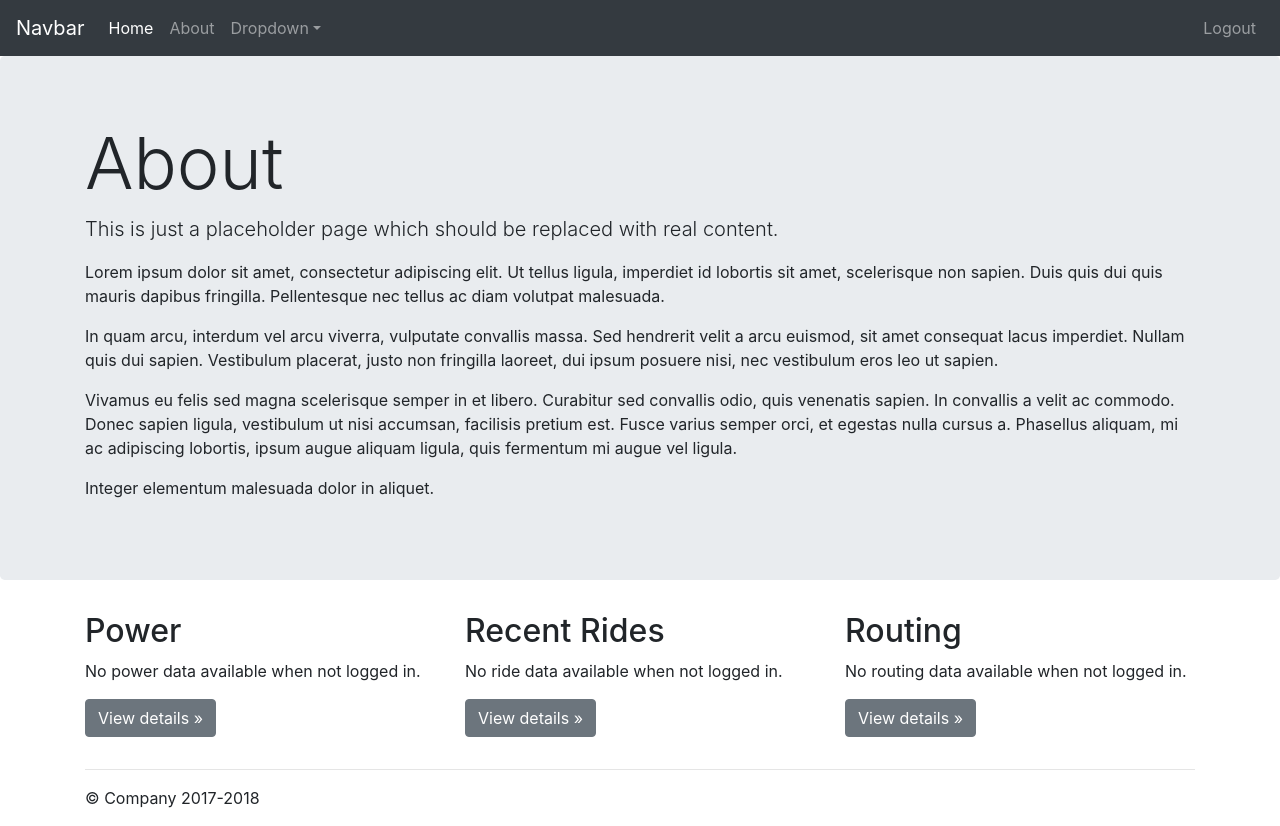
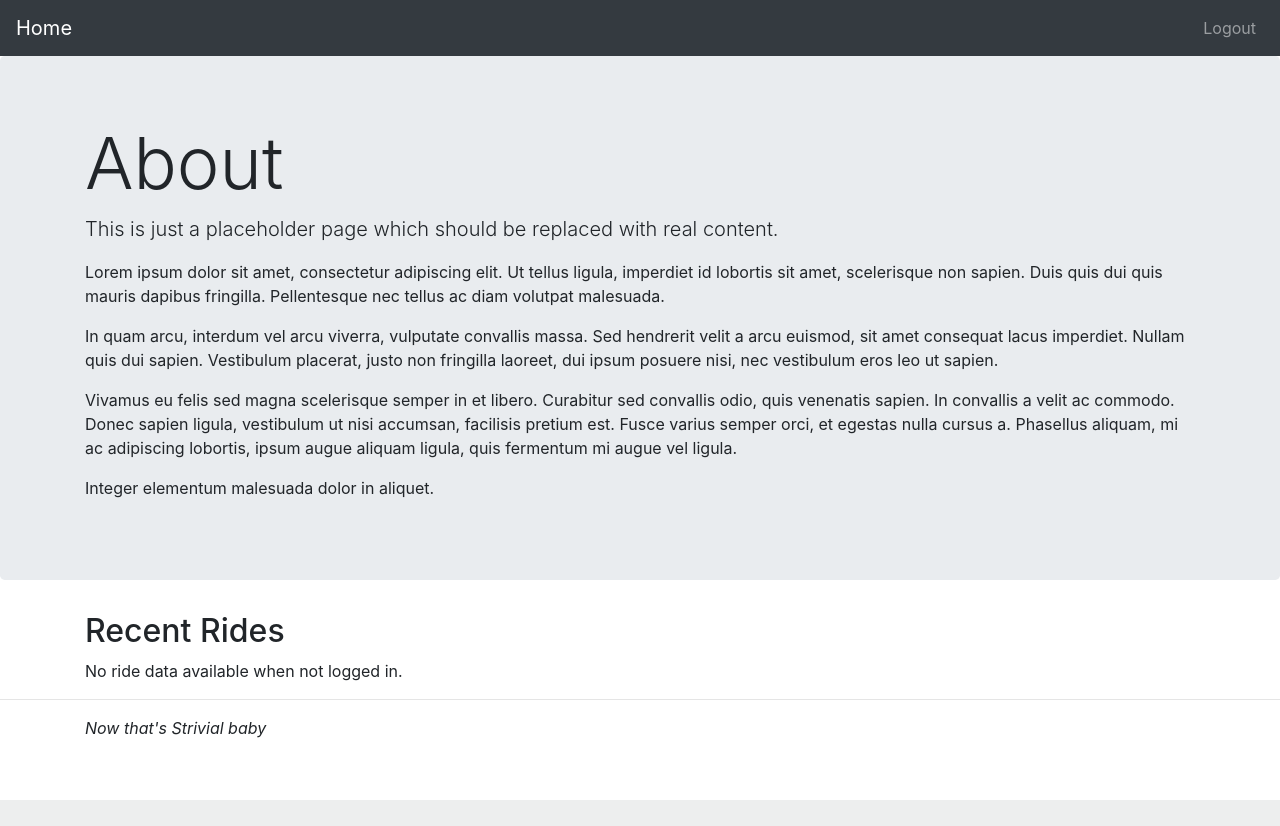
Before and after one commit to watsosc/strivial, a Flask app: page /about in a window 1280 px wide. After the commit the page ends 800 px from the top, so only its background shows below. Run offline with Flask 2, Linux system fonts and the light colour scheme; parts of the project's set-up code (start-up, migrations or seed data) failed here and were passed over; some libraries are stand-ins or nearby versions.

Commit message:
updating appearance, clearing out some ugly code

```diff
--- a/strivial/blueprints/strava_rides.py
+++ b/strivial/blueprints/strava_rides.py
@@ -1,4 +1,4 @@
-from flask import Blueprint, render_template, request
+from flask import Blueprint, render_template, request, redirect, url_for
 from flask import current_app as app
 
 from strivial.services import user_service, athlete_service, activity_service
@@ -26,9 +26,10 @@ def load_rides():
         date_string = latest_activity_date.replace(microsecond=0).isoformat()
         app.strava.load_activities(start_date=date_string)
         last_five_activities = activity_service.get_last_activities_minimal(5)
+
         return render_template('pages/main.load.html',
                                logged_in=user_has_valid_token,
                                athlete_name=athlete_service.get_athlete_name(username),
                                last_activities=last_five_activities)
     else:
-        return render_template('pages/main.auth.html', logged_in=user_has_valid_token)
+        return redirect(url_for('home'))
--- a/strivial/services/athlete_service.py
+++ b/strivial/services/athlete_service.py
@@ -37,7 +37,6 @@ def create_athlete(athlete_stream):
 # pulls the athlete's name out of an Athlete object
 def get_athlete_name(username):
     athlete = get_athlete(username)
-    logging.debug(athlete)
     if athlete is not None:
         name = "{0} {1}".format(athlete.first_name, athlete.last_name)
         return name
--- a/strivial/templates/layouts/main.html
+++ b/strivial/templates/layouts/main.html
@@ -18,28 +18,12 @@
   <body>
 
     <nav class="navbar navbar-expand-md navbar-dark fixed-top bg-dark">
-      <a class="navbar-brand" href="#">Navbar</a>
+      <a class="navbar-brand" href="#">Home</a>
       <button class="navbar-toggler" type="button" data-toggle="collapse" data-target="#navbarsExampleDefault" aria-controls="navbarsExampleDefault" aria-expanded="false" aria-label="Toggle navigation">
         <span class="navbar-toggler-icon"></span>
       </button>
 
       <div class="collapse navbar-collapse" id="navbarsExampleDefault">
-        <ul class="navbar-nav mr-auto">
-          <li class="nav-item active">
-            <a class="nav-link" href="{{ url_for('auth.home') }}">Home <span class="sr-only">(current)</span></a>
-          </li>
-          <li class="nav-item">
-            <a class="nav-link" href="{{ url_for('about.about') }}">About</a>
-          </li>
-          <li class="nav-item dropdown">
-            <a class="nav-link dropdown-toggle" href="http://example.com" id="dropdown01" data-toggle="dropdown" aria-haspopup="true" aria-expanded="false">Dropdown</a>
-            <div class="dropdown-menu" aria-labelledby="dropdown01">
-              <a class="dropdown-item" href="#">Action</a>
-              <a class="dropdown-item" href="#">Another action</a>
-              <a class="dropdown-item" href="#">Something else here</a>
-            </div>
-          </li>
-        </ul>
         <ul class="navbar-nav ml-auto">
           <li class="nav-item">
             <a class="nav-link" href="{{ url_for('auth.logout') }}">Logout</a>
@@ -59,36 +43,20 @@
 
       <div class="container">
         <!-- Example row of columns -->
-        <div class="row">
-          <div class="col-md-4">
-            <h2>Power</h2>
-            {% if not logged_in %}
-            <p>No power data available when not logged in.</p>
-            {% endif %}
-            <p><a class="btn btn-secondary" href="#" role="button" aria-disabled="{{ not logged_in }}">View details &raquo;</a></p>
-          </div>
-          <div class="col-md-4">
             <h2>Recent Rides</h2>
             {% if not logged_in %}
             <p>No ride data available when not logged in.</p>
             {% elif last_activities is defined %}
+            <div class="row">
               {% for activity in last_activities %}
-                <div class="activity">
-                  <div class="activity-name">{{ activity.name }}</div>
-                  <pre class="activity-time">{{ activity.length_in_time|format_seconds }}</pre>
-                </div>
+              <div class="col-8">{{ activity.name }}</div>
+              <div class="col">{{ activity.length_in_time|format_seconds }}</div>
               {% endfor %}
+            </div>
+            <p><a class="btn btn-secondary" href="#" role="button">View all rides &raquo;</a></p>
             {% else %}
             <p>No recent rides found!</p>
             {% endif %}
-            <p><a class="btn btn-secondary" href="#" role="button" aria-disabled="{{ not logged_in }}">View details &raquo;</a></p>
-          </div>
-          <div class="col-md-4">
-            <h2>Routing</h2>
-            {% if not logged_in %}
-            <p>No routing data available when not logged in.</p>
-            {% endif %}
-            <p><a class="btn btn-secondary" href="#" role="button" aria-disabled="{{ not logged_in }}">View details &raquo;</a></p>
           </div>
         </div>
 
@@ -99,7 +67,7 @@
     </main>
 
     <footer class="container">
-      <p>&copy; Company 2017-2018</p>
+      <p><i>Now that's Strivial baby</i></p>
     </footer>
 
     <!-- Bootstrap core JavaScript
```
Also changed, not shown: strivial/blueprints/auth.py (+11 -12 lines), strivial/util/filters.py (+7 -3 lines).
